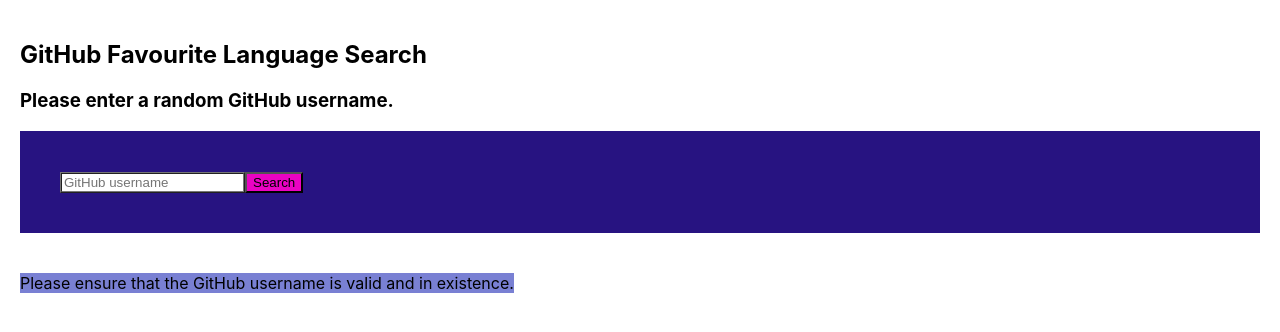
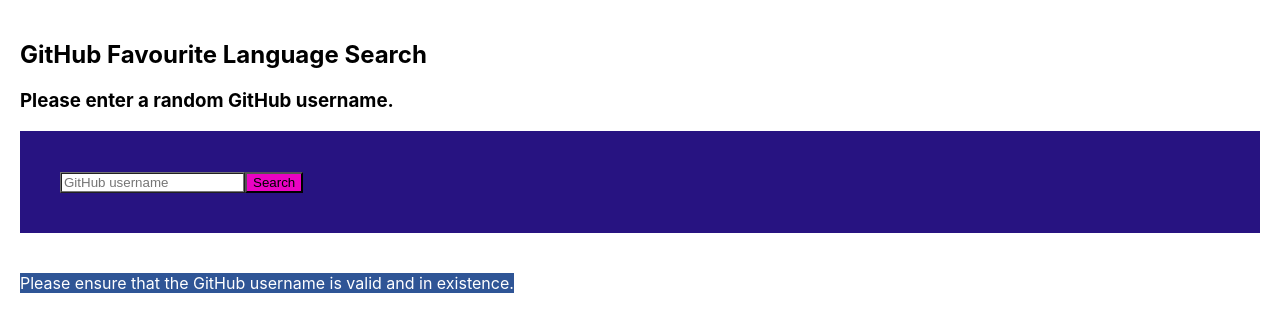
Before and after one commit to Jaroslaw-Roman-Cudzich/github-favourite-language-search, a React (Create React App) app: page / in a window 1280 px wide. Shown: the top 332 px of the page. Built offline with nearby package versions, Linux system fonts and the light colour scheme.

Commit message:
Enhanced the 'SearchResult' text to be more visible to the user.

```diff
--- a/src/components/SearchResult.css
+++ b/src/components/SearchResult.css
@@ -1,4 +1,8 @@
 .search-result {
-    background-color: rgb(121, 128, 211);
+    background-color: rgba(34, 75, 144, 0.943);
     width:fit-content
 }
+
+.invalid-search-input {
+    color: white
+}
--- a/src/components/SearchResult.js
+++ b/src/components/SearchResult.js
@@ -8,9 +8,9 @@
     const mostFreqLanguage =
         repos.length === 0 ? (
 
-            <span>Please ensure that the GitHub username is valid and in existence.</span>
+            <span className="invalid-search-input">Please ensure that the GitHub username is valid and in existence.</span>
         ) : (
-            ` The GitHub user's (most frequently used) programming language is: ${((repos.data.map(function(el) {
+            `The GitHub user's (most frequently used) programming language is: ${((repos.data.map(function(el) {
                 return el.language;
               })).filter(function(language, index, arr) {
                 return language != null
```
